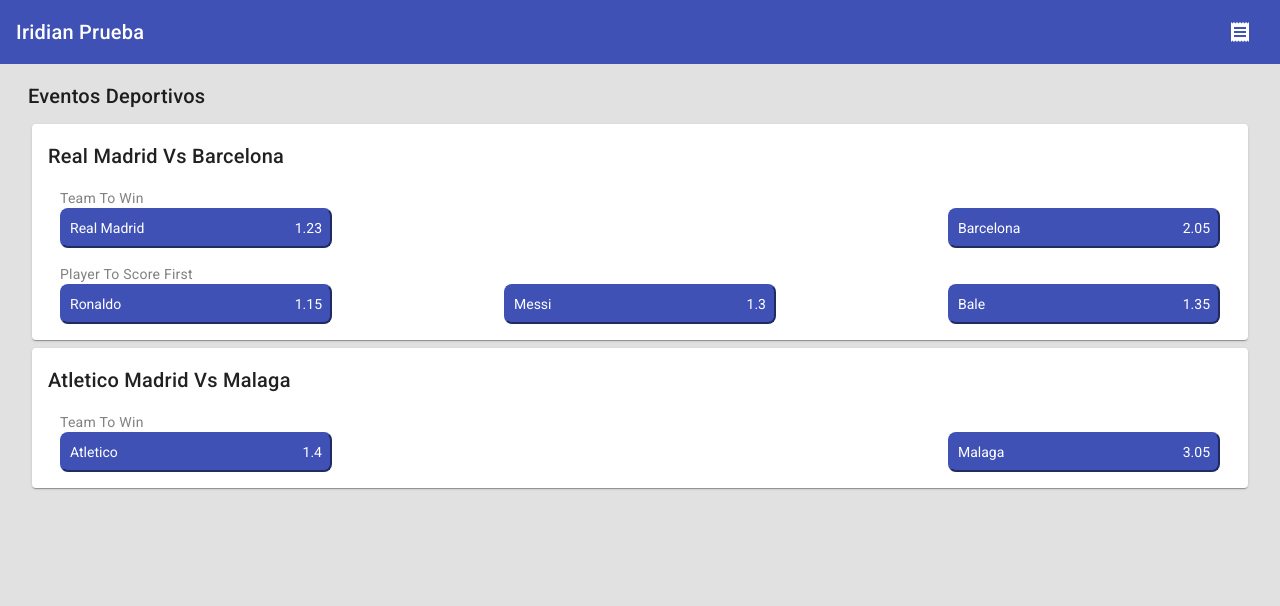
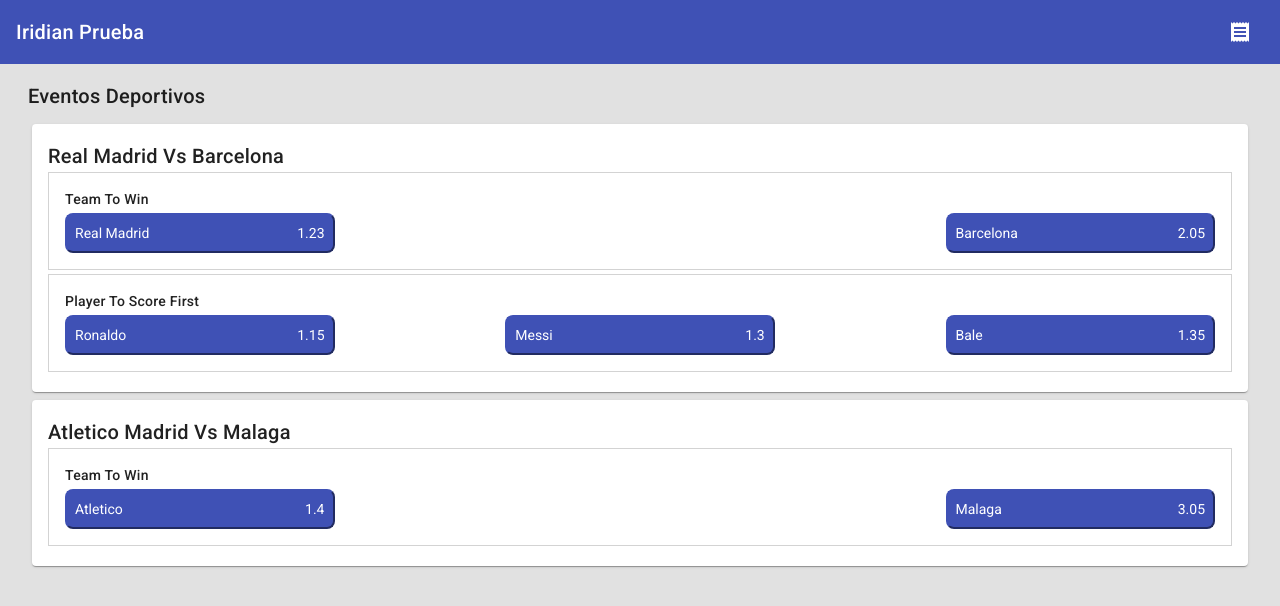
Before and after one commit to mauricio9896/iridian_technical_test, an Angular app: page / in a window 1280 px wide. Shown: the top 606 px of the page. Built offline with nearby package versions, Linux system fonts and the light colour scheme.

Commit message:
change style carsd in first page

```diff
--- a/src/app/components/market/market.component.css
+++ b/src/app/components/market/market.component.css
@@ -1,7 +1,8 @@
 
 .name-market{
   font-size: 14px;
-  color: gray;
+  font-weight: 500;
+  margin-bottom: 5px;
 }
 
 .card{
--- a/src/app/components/market/market.component.html
+++ b/src/app/components/market/market.component.html
@@ -1,6 +1,6 @@
-<div class="container-fluid mt-3">
+<div class="container-fluid p-3 mb-1" style="border: 1px solid lightgray;">
   <span class="mb-1 name-market">{{market.name | titlecase}}</span>
-  <div class="row gap-3 justify-content-between" >
+  <div class="row mt-1 gap-3 justify-content-between">
     @for (selection of market.selections; track $index) {
       <div class="col-md-3">
         <button (click)="addBetslip(selection)" class="options" [ngClass]="{'selected': selectedOption(selection.id)}">
```
